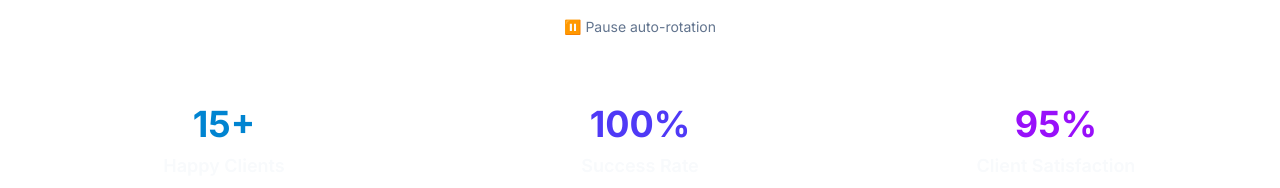
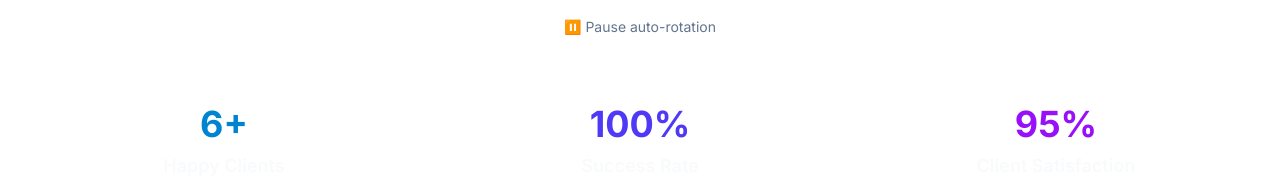
Before and after one commit to wilaine/aeconnect, a Next.js app in the folder ae-connect-landing/: page / in a window 1280 px wide. Shown: the part 4158-4346 px from the top of the page. Built offline with nearby package versions, Linux system fonts and the light colour scheme.

Commit message:
Revert "updated clients from testimonial"
This reverts commit 41837305ae63af22d21b80f249d71110b63c7be7.

```diff
--- a/ae-connect-landing/src/components/testimonials.tsx
+++ b/ae-connect-landing/src/components/testimonials.tsx
@@ -155,7 +155,7 @@ export function Testimonials() {
             className="grid grid-cols-1 md:grid-cols-3 gap-8 text-center"
           >
             <div>
-              <div className="text-3xl md:text-4xl font-bold text-sky-600 mb-2">15+</div>
+              <div className="text-3xl md:text-4xl font-bold text-sky-600 mb-2">6+</div>
               <div className="text-lg font-semibold mb-1">Happy Clients</div>
               <div className="text-slate-500">Across multiple industries</div>
             </div>
```
